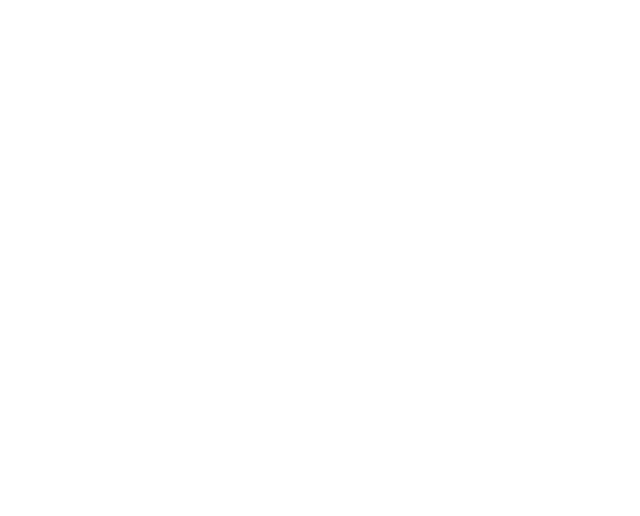
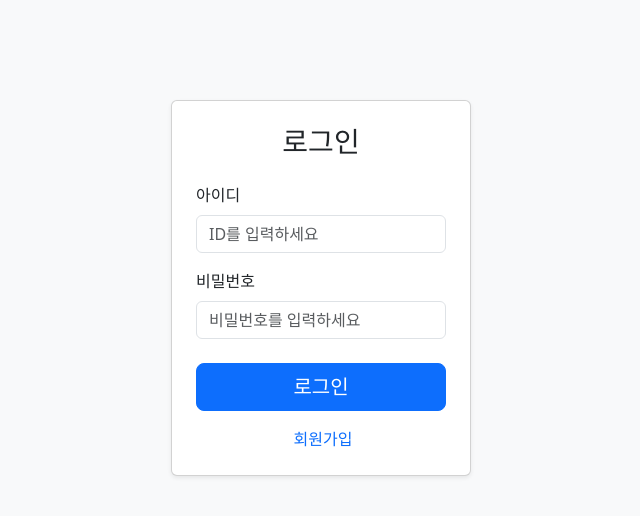
Before and after one commit to YangSiJun528/jungle-mini-project, a Flask app: page /login in a window 1280 px wide. Before the commit the part shown is empty. Shown: the top 516 px of the page, without its empty margins (319-959 px from the left). Run offline with Flask 3, Linux system fonts and the light colour scheme.

Commit message:
로그인 화면 구성

```diff
--- a/templates/login.html
+++ b/templates/login.html
@@ -3,12 +3,61 @@
 
 <head>
     <meta charset="UTF-8">
-    <meta name="viewport" content="width=device-width, initial-scale=1.0">
-    <title>Document</title>
+    <meta name="viewport" content="width=device-width, initial-scale=1">
+    <title>로그인</title>
+    <link href="https://cdn.jsdelivr.net/npm/bootstrap@5.3.8/dist/css/bootstrap.min.css" rel="stylesheet">
+    <style>
+        body {
+            background-color: #f8f9fa;
+        }
+
+        .login-card {
+            max-width: 300px;
+            margin: 100px auto;
+        }
+    </style>
 </head>
 
 <body>
+    <div class="container">
+        <div class="card login-card shadow-sm">
+            <div class="card-body p-4">
+                <h3 class="card-title text-center mb-4">로그인</h3>
 
+                {% with messages = get_flashed_messages() %}
+                {% if messages %}
+                <div class="alert alert-danger" role="alert">
+                    {{ messages[0] }}
+                </div>
+                {% endif %}
+                {% endwith %}
+
+                <form action="/login" method="POST">
+                    <div class="mb-3">
+                        <label for="login_id" class="form-label">아이디</label>
+                        <input type="text" class="form-control" id="login_id" name="login_id" placeholder="ID를 입력하세요"
+                            required />
+                    </div>
+
+                    <div class="mb-4">
+                        <label for="password" class="form-label">비밀번호</label>
+                        <input type="password" class="form-control" id="password" name="password"
+                            placeholder="비밀번호를 입력하세요" required />
+                    </div>
+
+                    <div class="d-grid">
+                        <button id="btn-login" type="submit" class="btn btn-primary btn-lg">
+                            로그인
+                        </button>
+                    </div>
+                </form>
+
+                <div class="text-center mt-3">
+                    <a href="/signup" class="text-decoration-none ms-1">회원가입</a>
+                </div>
+            </div>
+        </div>
+    </div>
+
+    <script src="https://cdn.jsdelivr.net/npm/bootstrap@5.3.8/dist/js/bootstrap.bundle.min.js"></script>
 </body>
-
-</html>
```
